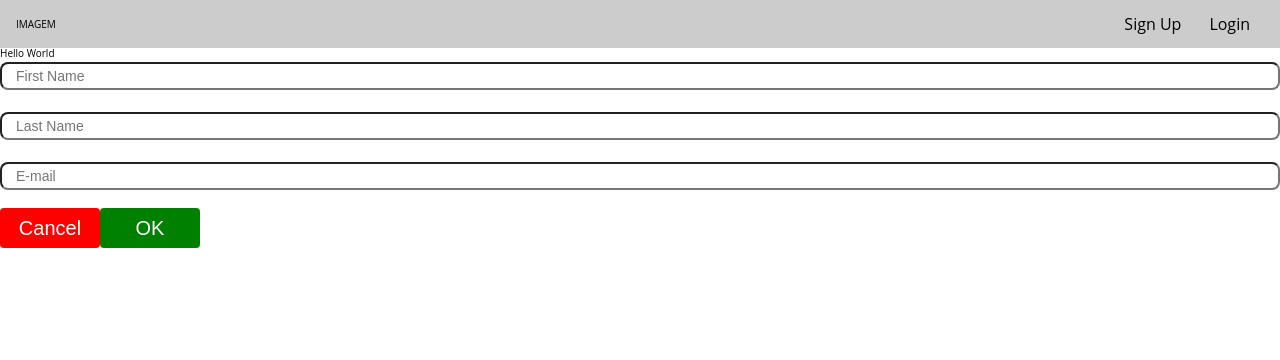
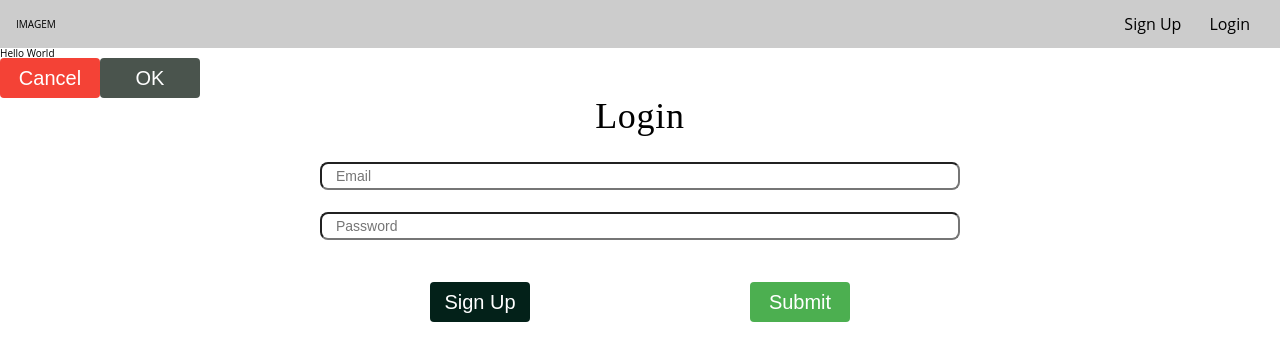
Before and after one commit to Code2Gether/NiceToMeetYou, a React (Create React App) app in the folder front-end/: page / in a window 1280 px wide. Shown: the top 360 px of the page. Built offline with nearby package versions, Linux system fonts and the light colour scheme.

Commit message:
added Login Page, fixed Input and Btn Component

```diff
--- a/front-end/src/App.tsx
+++ b/front-end/src/App.tsx
@@ -3,13 +3,15 @@ import Header from './components/Header/Header';
 import InputComponent from './components/ui-components/InputComponent';
 import ButtonComponent from './components/ui-components/ButtonComponent';
 import { Route, Switch } from 'react-router-dom';
+import { theme } from './css/theme';
+import Login from './pages/Login/Login';
 
 const App: React.FC = () => {
     return (
         <div className="App">
             <Header />
             <h1>Hello World</h1>
-            <InputComponent
+            {/* <InputComponent
                 name={'firstName'}
                 type={'text'}
                 placeholder={'First Name'}
@@ -23,14 +25,14 @@ const App: React.FC = () => {
                 name={'email'}
                 type={'text'}
                 placeholder={'E-mail'}
-            />
+            /> */}
             <ButtonComponent
                 fontSize={2}
                 width={10}
                 height={4}
                 disabled={false}
-                color={'white'}
-                bgColor={'red'}
+                color={theme.colors.white}
+                bgColor={theme.colors.red}
             >
                 Cancel
             </ButtonComponent>
@@ -39,11 +41,12 @@ const App: React.FC = () => {
                 width={10}
                 height={4}
                 disabled={false}
-                color={'white'}
-                bgColor={'green'}
+                color={theme.colors.white}
+                bgColor={theme.colors.green['300']}
             >
                 OK
             </ButtonComponent>
+            <Login/>
         </div>
     );
 };
--- a/front-end/src/components/ui-components/ButtonComponent.tsx
+++ b/front-end/src/components/ui-components/ButtonComponent.tsx
@@ -9,6 +9,7 @@ const ButtonComponent: React.FC<ButtonProps> = ({
     disabled,
     color,
     bgColor,
+    onClick,
     children,
 }) => {
     return (
@@ -19,6 +20,7 @@ const ButtonComponent: React.FC<ButtonProps> = ({
             height={height}
             disabled={disabled}
             bgColor={bgColor}
+            onClick={onClick}
         >
             {children}
         </Button>
--- a/front-end/src/components/ui-components/InputComponent.tsx
+++ b/front-end/src/components/ui-components/InputComponent.tsx
@@ -6,10 +6,11 @@ const InputComponent: React.FC<InputComponentProps> = ({
     name,
     type,
     placeholder,
+    onChange
 }) => {
     return (
         <>
-            <Input name={name} type={type} placeholder={placeholder} />
+            <Input name={name} type={type} placeholder={placeholder} onChange={onChange} />
             <Label>{placeholder}</Label>
         </>
     );
--- a/front-end/src/css/base.ts
+++ b/front-end/src/css/base.ts
@@ -25,7 +25,7 @@ time, mark, audio, video {
 /* HTML5 display-role reset for older browsers */
 article, aside, details, figcaption, figure,
 footer, header, hgroup, menu, nav, section {
-  display: block;
+    display: block;
 }
 body {
     line-height: 1;
@@ -46,8 +46,8 @@ table {
     border-spacing: 0;
 }
 *, *:focus {
-  outline: none !important;
-  box-sizing: inherit;
+    outline: none !important;
+    box-sizing: inherit;
 }
 html {
     font-size: 62.5%;
@@ -61,6 +61,7 @@ body, #app {
 a {
     text-decoration: none;
     cursor: pointer;
+    color: inherit;
 }
 button {
     border: none;
--- a/front-end/src/css/theme.ts
+++ b/front-end/src/css/theme.ts
@@ -18,8 +18,8 @@ export const theme: DefaultTheme = {
     colors: {
         grey,
         green,
-        white: '#ffffff',
-        black: '#000000',
+        white: 'rgb(255, 255, 255)',
+        black: 'rgb(0, 0, 0)',
         blue: 'rgb(0, 132, 255)',
         red: 'rgb(244, 66, 54)',
     },
--- a/front-end/src/pages/Login/Login.styles.ts
+++ b/front-end/src/pages/Login/Login.styles.ts
@@ -1,5 +1,27 @@
 import styled from 'styled-components';
 
-export const Title = styled.h1``;
+export const LoginPage = styled.div`
+    display: flex;
+    align-items: center;
+    justify-content: center;
+    flex-direction: column;
+`;
 
-export const Button = styled.input``;
+export const LoginTitle = styled.h1`
+    ${({theme}) => `
+    font-size: ${theme.sizes['xl']};
+    font-family: ${theme.fontFamily['title']};
+    letter-spacing: ${theme.letterSpacing['sm']};
+    margin-bottom: ${theme.sizes['xbig']};
+    `}
+`;
+
+export const LoginForm = styled.form`
+    width: 50%;
+`;
+
+export const LoginButtonContainer = styled.div`
+    display: flex;
+    justify-content: space-around;
+    margin-top: ${({theme}) => theme.sizes['xbig']};
+`;
--- a/front-end/src/pages/Login/Login.tsx
+++ b/front-end/src/pages/Login/Login.tsx
@@ -1,4 +1,9 @@
-import React, { useState, ChangeEvent } from 'react';
+import React, { useState, ChangeEvent, FormEvent, MouseEvent } from "react";
+import InputComponent from '../../components/ui-components/InputComponent';
+import ButtonComponent from '../../components/ui-components/ButtonComponent';
+import { LoginTitle, LoginForm, LoginPage, LoginButtonContainer } from './Login.styles';
+import { theme } from '../../css/theme';
+import { Link } from 'react-router-dom';
 
 const Login: React.FC = () => {
     const initialState = {
@@ -15,32 +20,45 @@ const Login: React.FC = () => {
         });
     };
 
-    const handleSubmit = () => {
+    const handleSubmit = (evt: FormEvent | MouseEvent) => {
+        evt.preventDefault();
         //handle the submit to DB
-        console.log('submited', form);
+        console.log("submit", form);
     };
 
     return (
-        <div>
-            <h1>Login</h1>
-            <form onSubmit={handleSubmit}>
-                <label>
-                    {' '}
-                    Email
-                    <input type="email" name="email" onChange={handleChange} />
-                </label>
-                <label>
-                    {' '}
-                    Password
-                    <input
-                        type="password"
-                        name="password"
-                        onChange={handleChange}
-                    />
-                </label>
-                <button onClick={handleSubmit}>Submit</button>
-            </form>
-        </div>
+        <LoginPage>
+            <LoginTitle>Login</LoginTitle>
+            <LoginForm onSubmit={handleSubmit}>
+                <InputComponent onChange={handleChange} name='email' type='text' placeholder='Email'/>
+                <InputComponent onChange={handleChange} name='password' type='password' placeholder='Password' />
+                <LoginButtonContainer>
+                    <ButtonComponent
+                        fontSize={2}
+                        width={10}
+                        height={4}
+                        disabled={false}
+                        color={theme.colors.white}
+                        bgColor={theme.colors.green['400']}
+                        >
+                            <Link to='/signup'>
+                                Sign Up
+                            </Link>
+                    </ButtonComponent>
+                    <ButtonComponent
+                        fontSize={2}
+                        width={10}
+                        height={4}
+                        disabled={false}
+                        color={theme.colors.white}
+                        bgColor={theme.colors.green['100']}
+                        onClick={handleSubmit}
+                    >
+                                Submit
+                    </ButtonComponent>
+                </LoginButtonContainer>
+            </LoginForm>
+        </LoginPage>
     );
 };
 
```
Also changed, not shown: front-end/src/utils/types/types.ts (+5 -3 lines).
